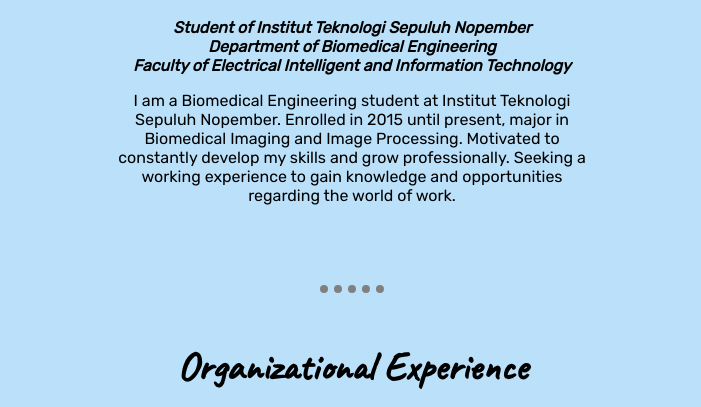
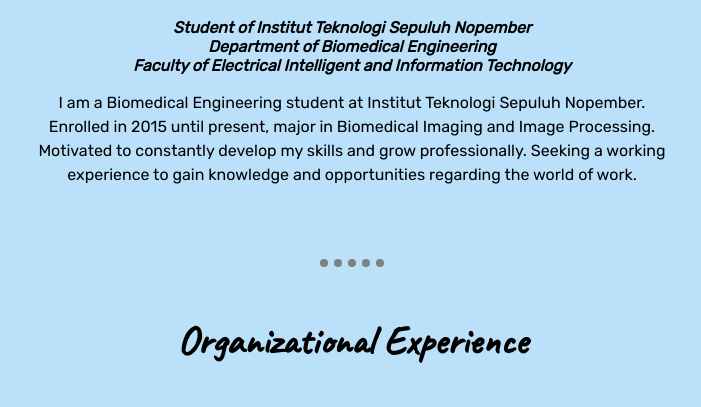
Before and after one commit to dityatamas/CSS-Learning, a plain HTML site: page index.html in a window 1280 px wide. Shown: the part 1097-1504 px from the top of the page, without its empty margins (288-989 px from the left). Drawn offline with Linux system fonts and the light colour scheme.

Commit message:
Update styles.css
Change the class selector of intro

```diff
--- a/css/styles.css
+++ b/css/styles.css
@@ -72,9 +72,10 @@
 }
 
 .intro{
-  margin-left: 25em;
-  margin-right: 25em;
+  margin: auto;
+  width: 50%;
   padding-bottom: 5%;
+  line-height: 1.5;
 }
 
 .mt{
```
